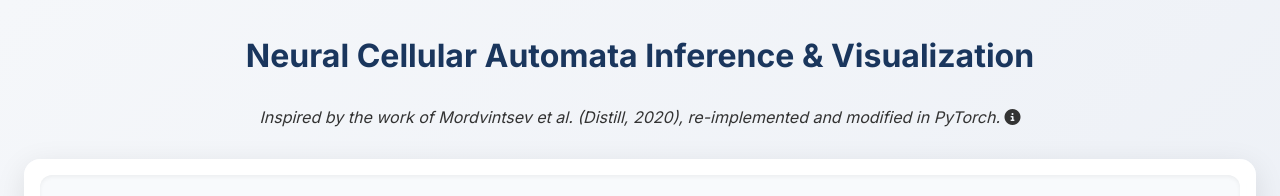
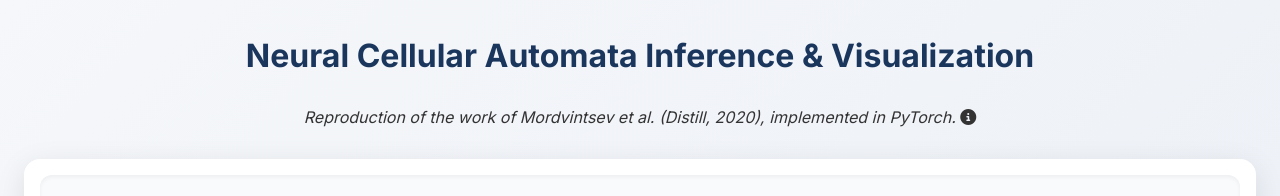
Before and after one commit to RaresFelix/neural_cellular_automata_app, a website: page index.html in a window 1280 px wide. Shown: the top 196 px of the page. Drawn offline with Linux system fonts and the light colour scheme.

Commit message:
Modified home page attribution text

```diff
--- a/index.html
+++ b/index.html
@@ -30,7 +30,7 @@
     <header>
         <h1>Neural Cellular Automata Inference & Visualization</h1>
         <p>
-            <em>Inspired by the work of Mordvintsev et al. (Distill, 2020), re-implemented and modified in PyTorch.</em>
+            <em>Reproduction of the work of Mordvintsev et al. (Distill, 2020), implemented in PyTorch.</em>
             <i class="fas fa-info-circle" title="This implementation is based on the algorithm presented in Mordvintsev et al.'s Growing Neural Cellular Automata (Distill, 2020), adapted and restructured in PyTorch. Additional modifications have been made to both the training methodology and network structure to explore alternate model behaviors and outcomes."></i>
         </p>
     </header>
```
